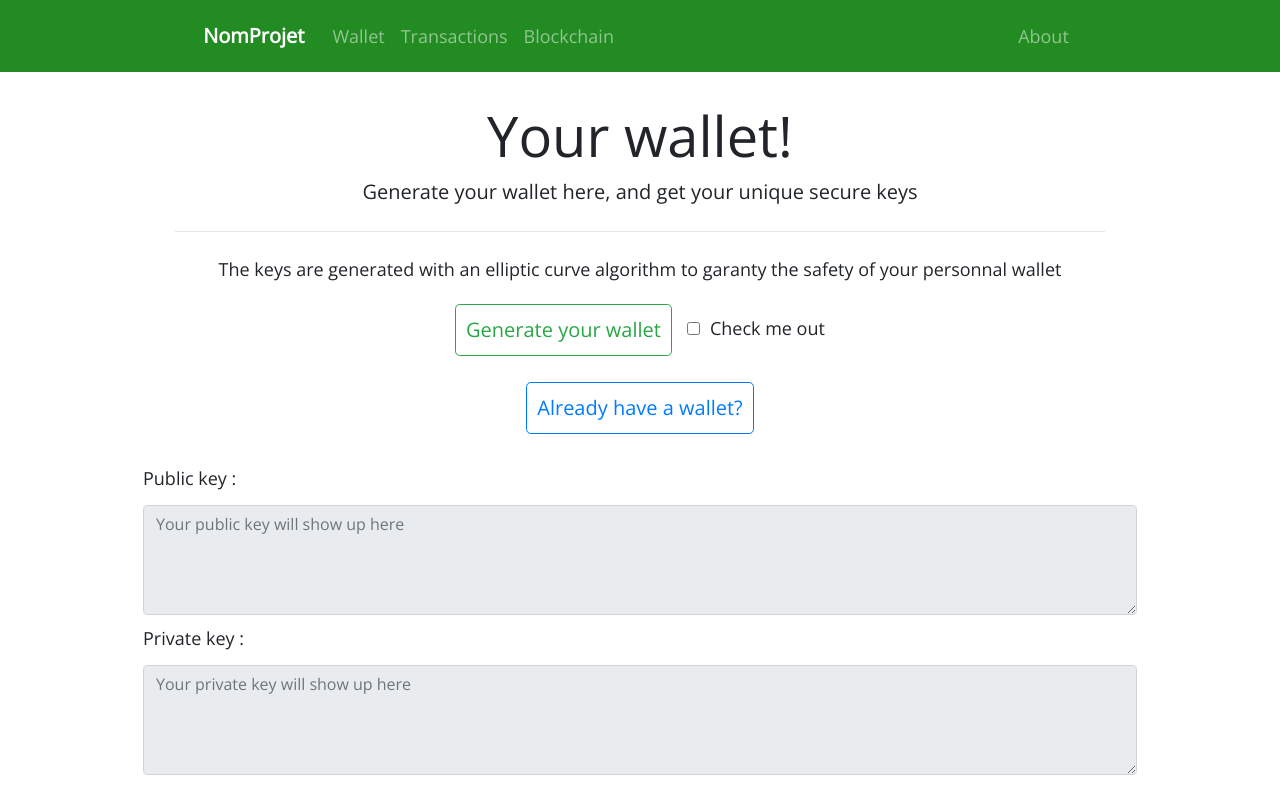
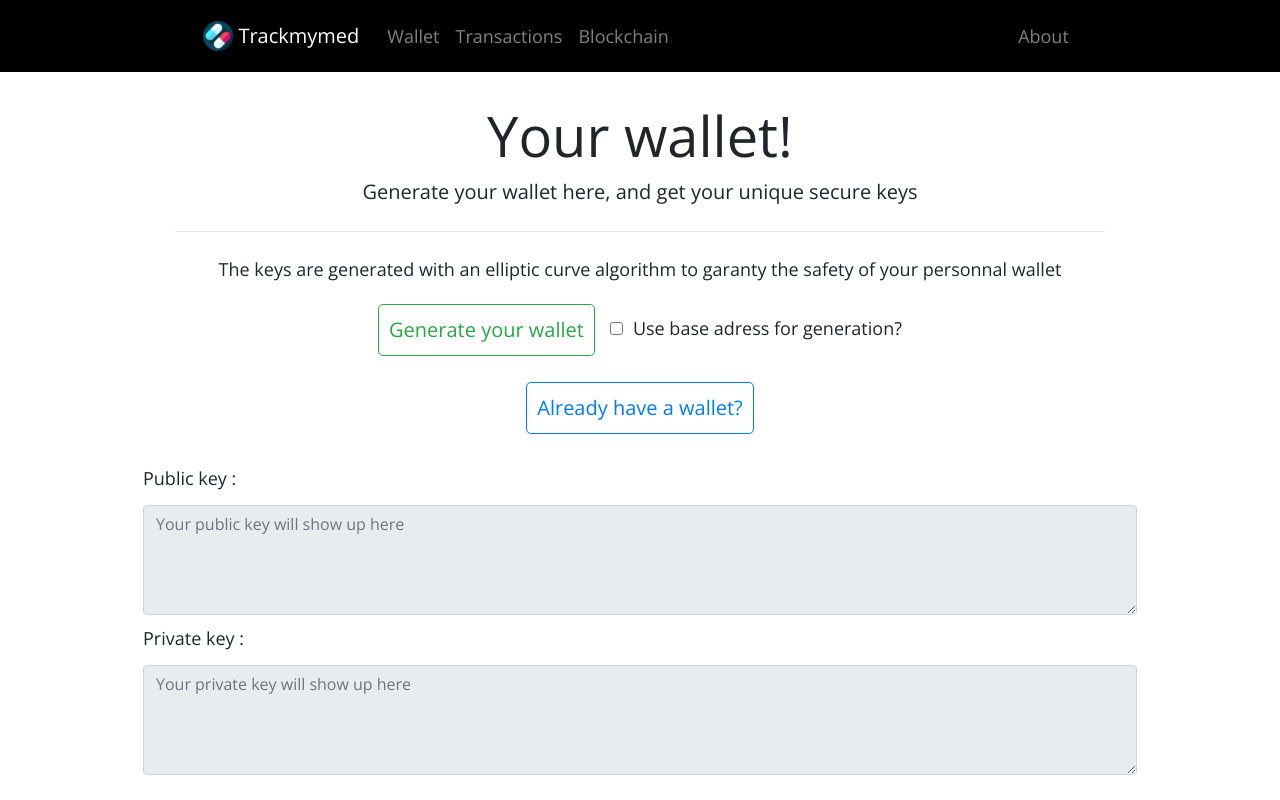
Before and after one commit to Seon82/tracemymed, an Angular app in the folder Client/blockchainFrontend/: page /wallet in a window 1280 px wide. Built offline with nearby package versions, Linux system fonts and the light colour scheme.

Commit message:
small fix

```diff
--- a/Client/blockchainFrontend/src/app/app.component.html
+++ b/Client/blockchainFrontend/src/app/app.component.html
@@ -1,5 +1,8 @@
 <nav class="navbar navbar-expand-md navbar-dark">
-  <a class="navbar-brand mx-auto brand" href="#" routerLink="/"><b>NomProjet</b></a>
+  <a class="navbar-brand mx-auto brand" href="#"routerLink="/">
+    <img src="../assets/medicine-removebg-preview.png" width="30" height="30" class="d-inline-block align-top" alt="">
+     Trackmymed
+  </a>
 <div class="navbar-collapse collapse w-100 order-1 order-md-0 dual-collapse2">
 
     <ul class="navbar-nav mr-auto">
--- a/Client/blockchainFrontend/src/app/wallet/wallet.component.html
+++ b/Client/blockchainFrontend/src/app/wallet/wallet.component.html
@@ -7,7 +7,7 @@
         <p>
         <button type="submit" class="btn btn-outline-success btn-lg btnGenWallet" (click)="changeAlreadyWallet(false)">Generate your wallet</button>
         <input type="checkbox" class="form-check-input" id="checkBase" (change) = "changeBase($event)">
-        <label class="form-check-label" for="checkBase">Check me out</label>
+        <label class="form-check-label" for="checkBase">Use base adress for generation?</label>
         </p>
         <p>
         <a class="btn btn-outline-primary btn-lg btnGenWallet" (click)="changeAlreadyWallet(true)">Already have a wallet?</a>
--- a/Client/blockchainFrontend/src/app/wallet/wallet.component.ts
+++ b/Client/blockchainFrontend/src/app/wallet/wallet.component.ts
@@ -54,7 +54,7 @@ export class WalletComponent implements OnInit {
   }
 
   getKeys(){
-    this.http.getKeys(this.base).subscribe(
+    this.http.getKeys({'base' : this.base}).subscribe(
           keys => {
             console.log("keys " + keys.privateKey)
             localStorage['publicKey'] = keys.publicKey;
--- a/Client/blockchainFrontend/src/styles.css
+++ b/Client/blockchainFrontend/src/styles.css
@@ -19,7 +19,7 @@ body {
 }
 
 .navbar{
-    background-color: forestgreen;
+    background-color: black;
     min-height: 4em;
 }
 
```
Also changed, not shown: Client/blockchainFrontend/src/assets/medicine-removebg-preview.png (added), 1 other file (tests, documents, lock files or other folders).
